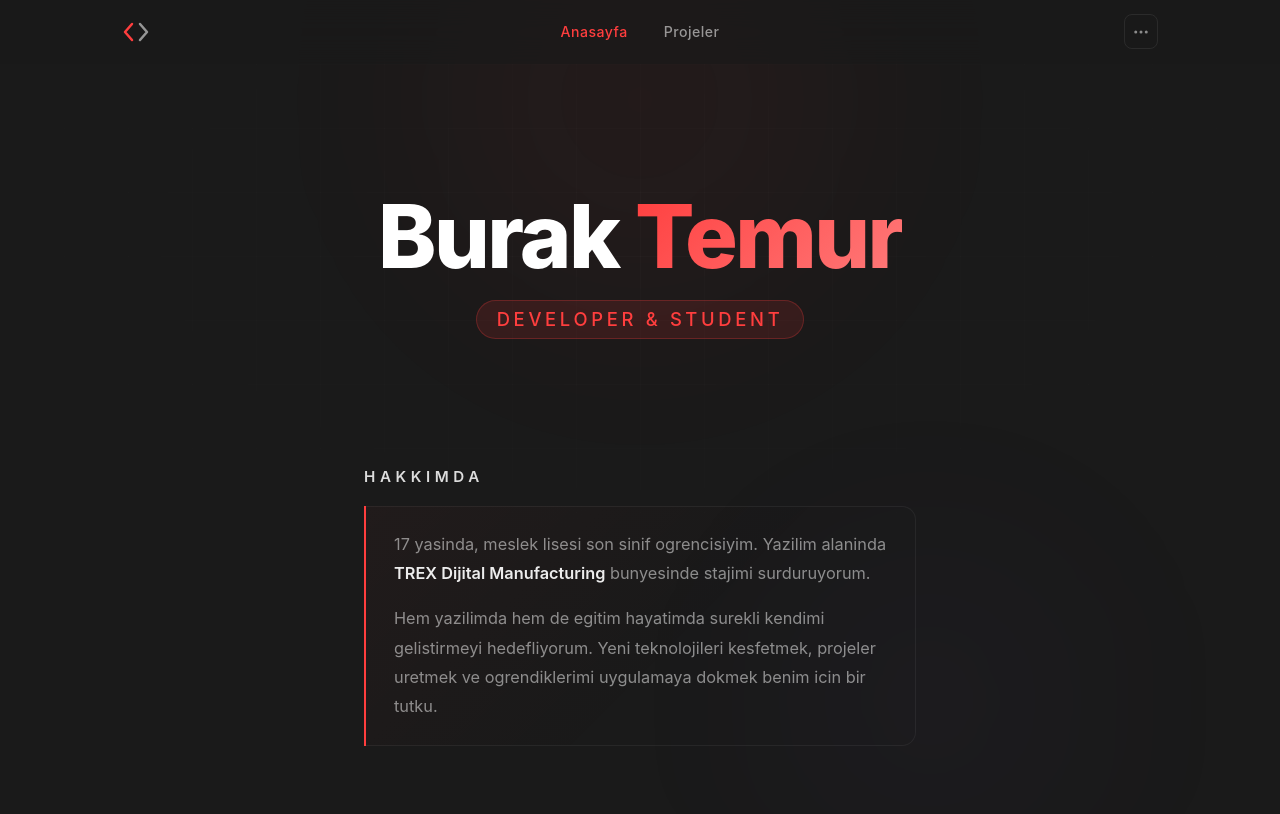
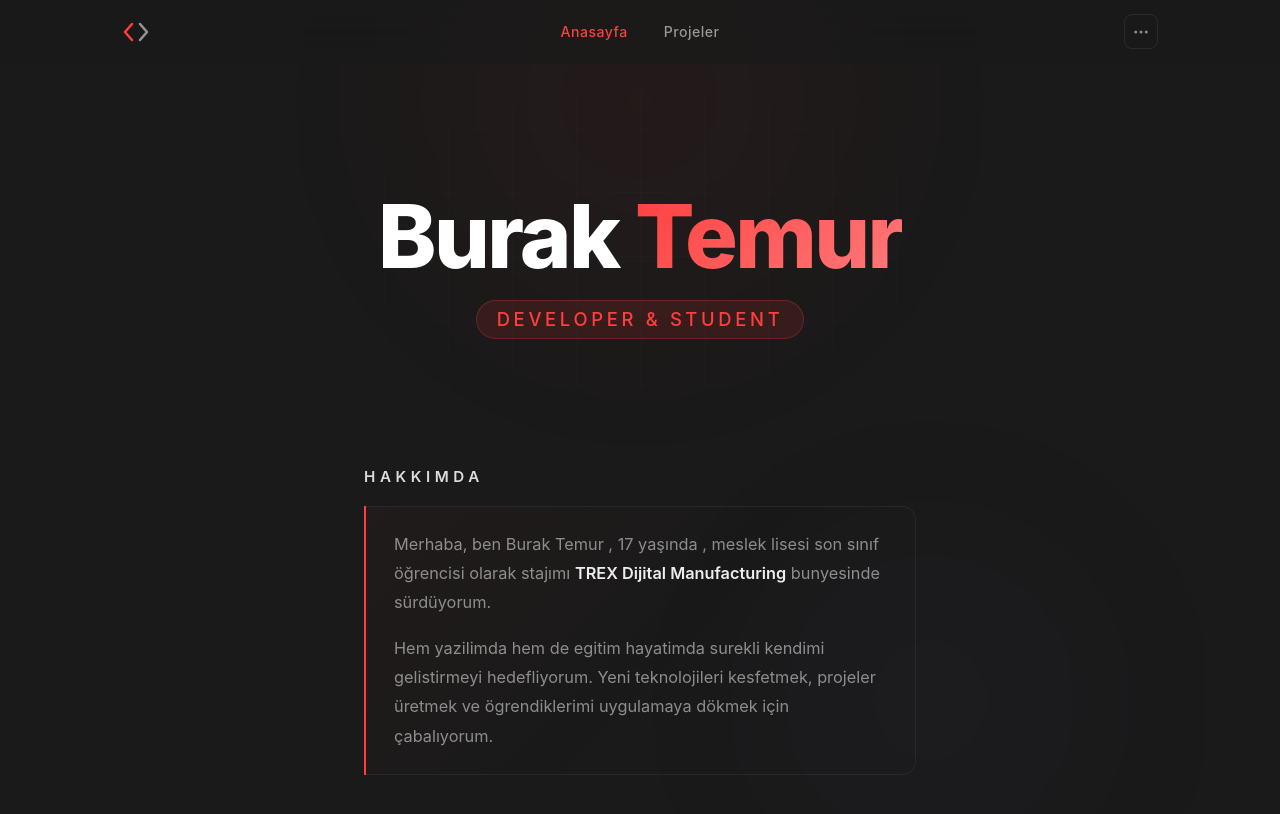
Before and after one commit to buraaks/Nuxt-Project, a Nuxt app: page / in a window 1280 px wide. Shown: the top 814 px of the page. Built offline with nearby package versions, Linux system fonts and the light colour scheme.

Commit message:
hakkımda

```diff
--- a/app/pages/index.vue
+++ b/app/pages/index.vue
@@ -18,13 +18,13 @@
       <h2 class="about__title">Hakkımda</h2>
       <div class="about__card">
         <p>
-          17 yasinda, meslek lisesi son sinif ogrencisiyim. Yazilim alaninda
-          <strong class="trex"><a href="https://trex.com.tr">TREX Dijital Manufacturing</a></strong> bunyesinde stajimi surduruyorum.
+          Merhaba, ben Burak Temur , 17 yaşında , meslek lisesi son sınıf öğrencisi olarak stajımı
+          <strong class="trex"><a href="https://trex.com.tr">TREX Dijital Manufacturing</a></strong> bunyesinde sürdüyorum.
         </p>
         <p>
           Hem yazilimda hem de egitim hayatimda surekli kendimi gelistirmeyi hedefliyorum.
-          Yeni teknolojileri kesfetmek, projeler uretmek ve ogrendiklerimi uygulamaya dokmek
-          benim icin bir tutku.
+          Yeni teknolojileri kesfetmek, projeler üretmek ve ögrendiklerimi uygulamaya dökmek
+          için çabalıyorum.
         </p>
       </div>
     </section>
```
